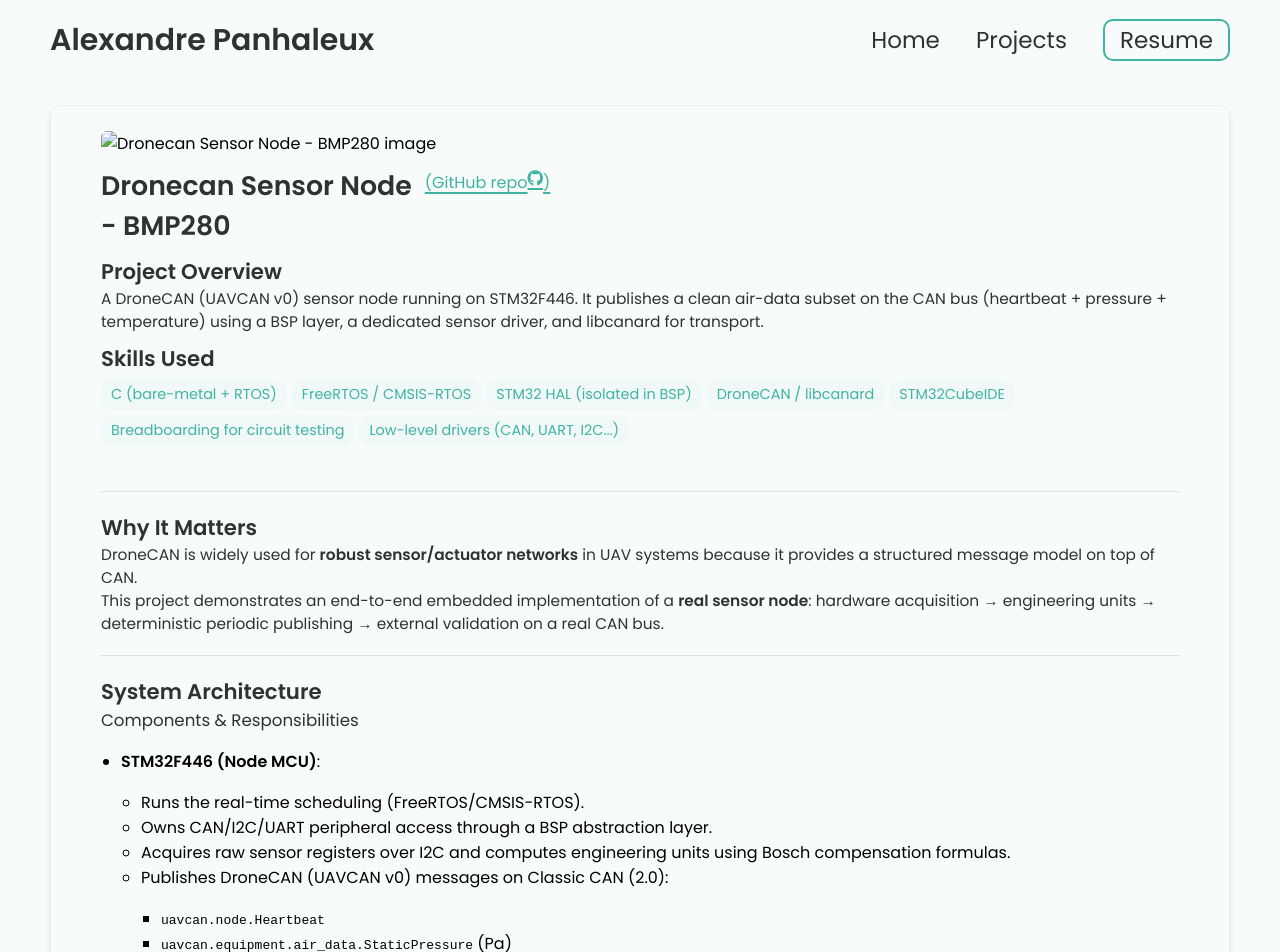
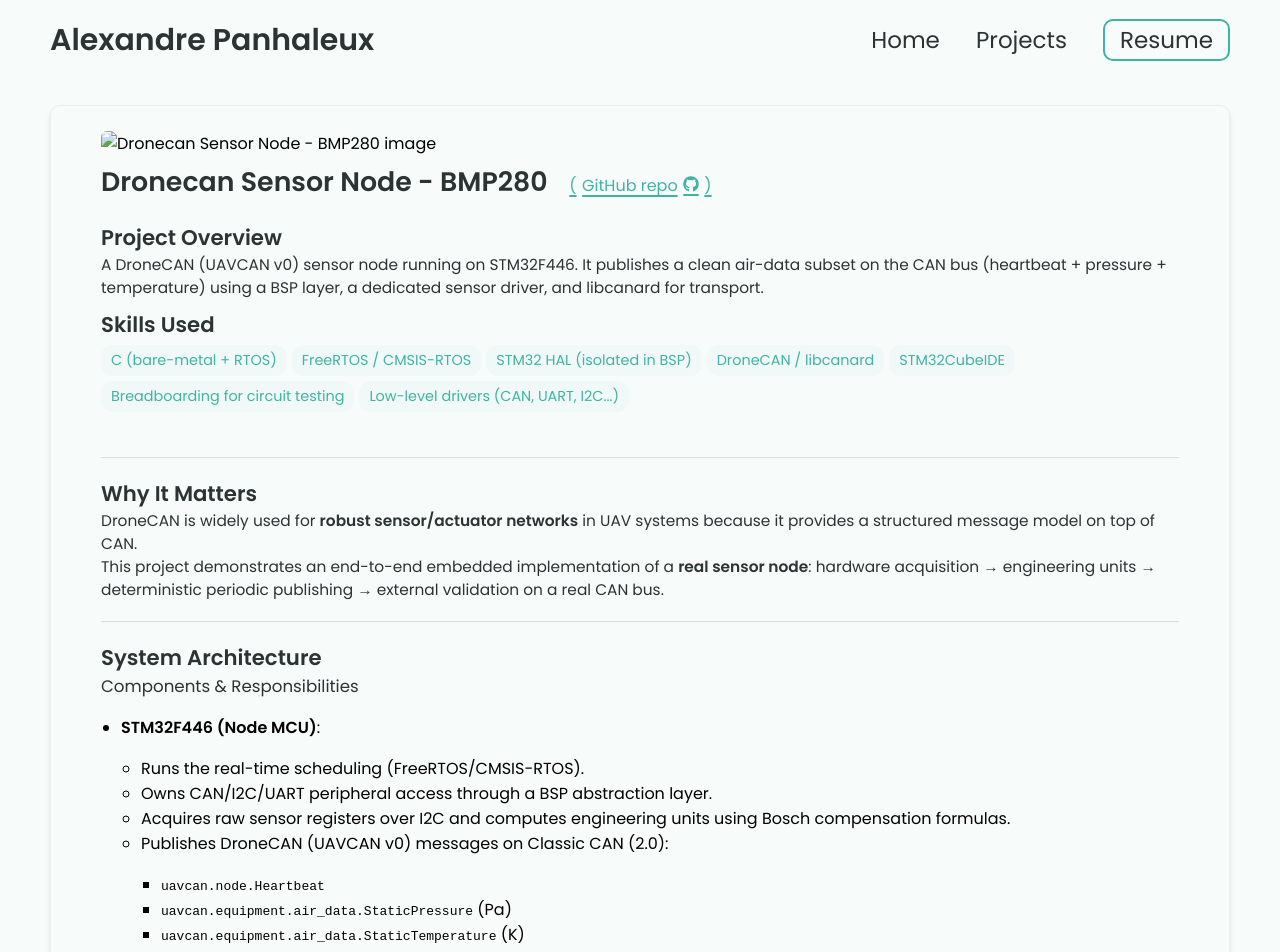
Before and after one commit to alexandrephl/alexandrephl.github.io, a Jekyll site: the page built from _projects/Sensor-node/Dronecan-Sensor-Node.md, in a window 1280 px wide. Shown: the top 952 px of the page. Built offline with Jekyll 4.4.1, drawn with Linux system fonts in a browser that asks for light colours.

Commit message:
Update styles.css

```diff
--- a/css/styles.css
+++ b/css/styles.css
@@ -582,18 +582,21 @@ footer p {
 .post-view .title-header  {
     width: 100%;
     display: flex;
+    align-items: baseline;   /* best for text alignment */
+    gap: 0.75rem;
+    margin-bottom: 10px;     /* spacing under the whole header row */
 }
 
 .post-view .title-header  h1 {
-    line-height: normal;
-    margin-bottom: 10px;
+    margin: 0;               /* IMPORTANT: remove margin-bottom */
+    line-height: 1.2;
 }
 
 /* link style */
 .post-view .title-header .repo-icon{
-  display: flex;
-  width: 100%;
-  top: 6px;
+  display: inline-flex;
+  align-items: baseline;
+  gap: 0.35rem;
   padding: 0.25rem 0.6rem;
   margin-bottom: 10px;
 
@@ -623,6 +626,12 @@ footer p {
 .post-view .title-header .repo-icon:active{
   transform: translateY(0px);
   box-shadow: 0 2px 8px rgba(0,0,0,0.18);
+}
+
+/* Optional tiny icon alignment tweak */
+.post-view .title-header .repo-ico{
+  position: relative;
+  top: -1px; /* try -1px or -2px */
 }
 
 /* Make the whole thing clickable reliably */
```
